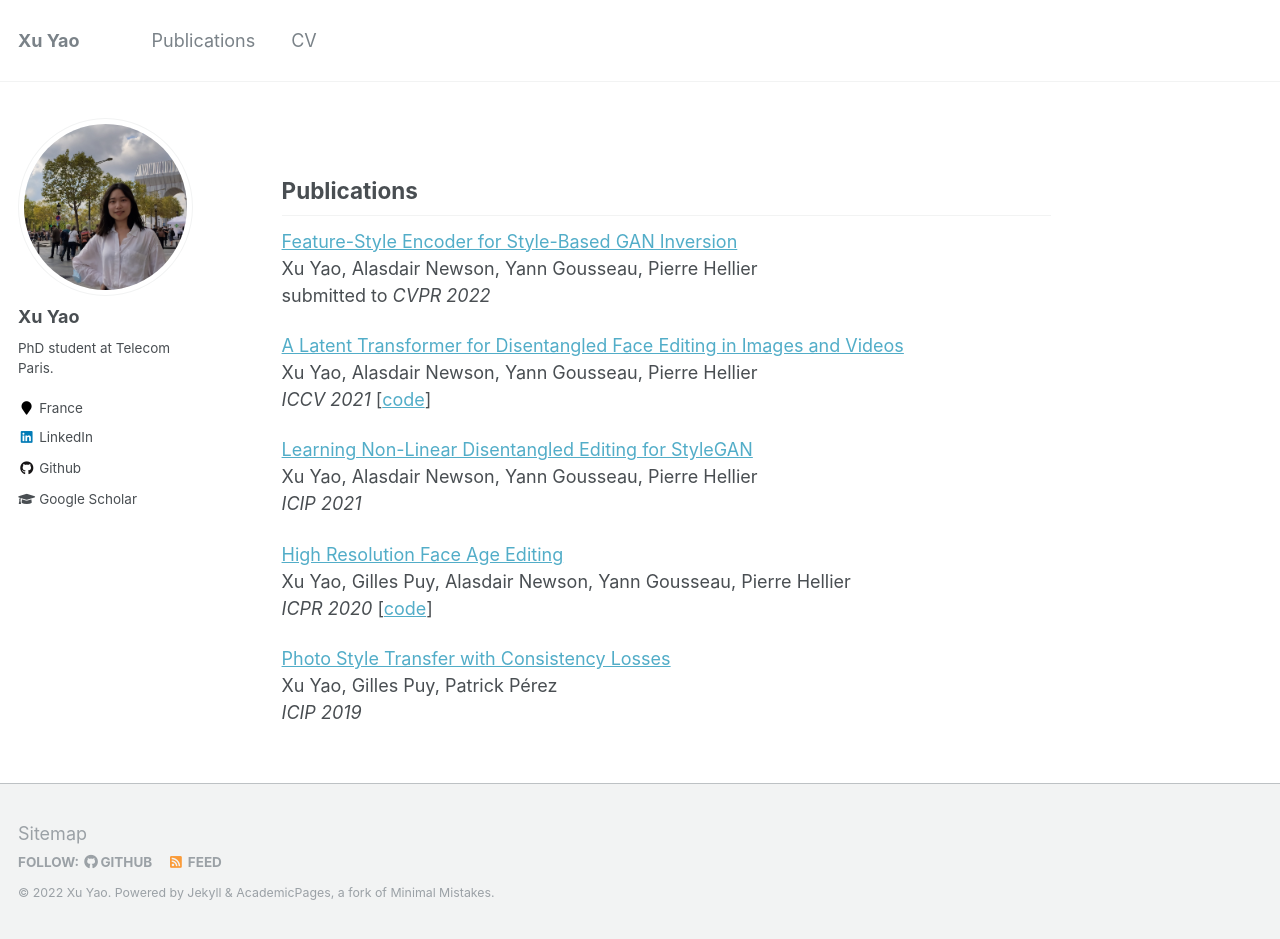
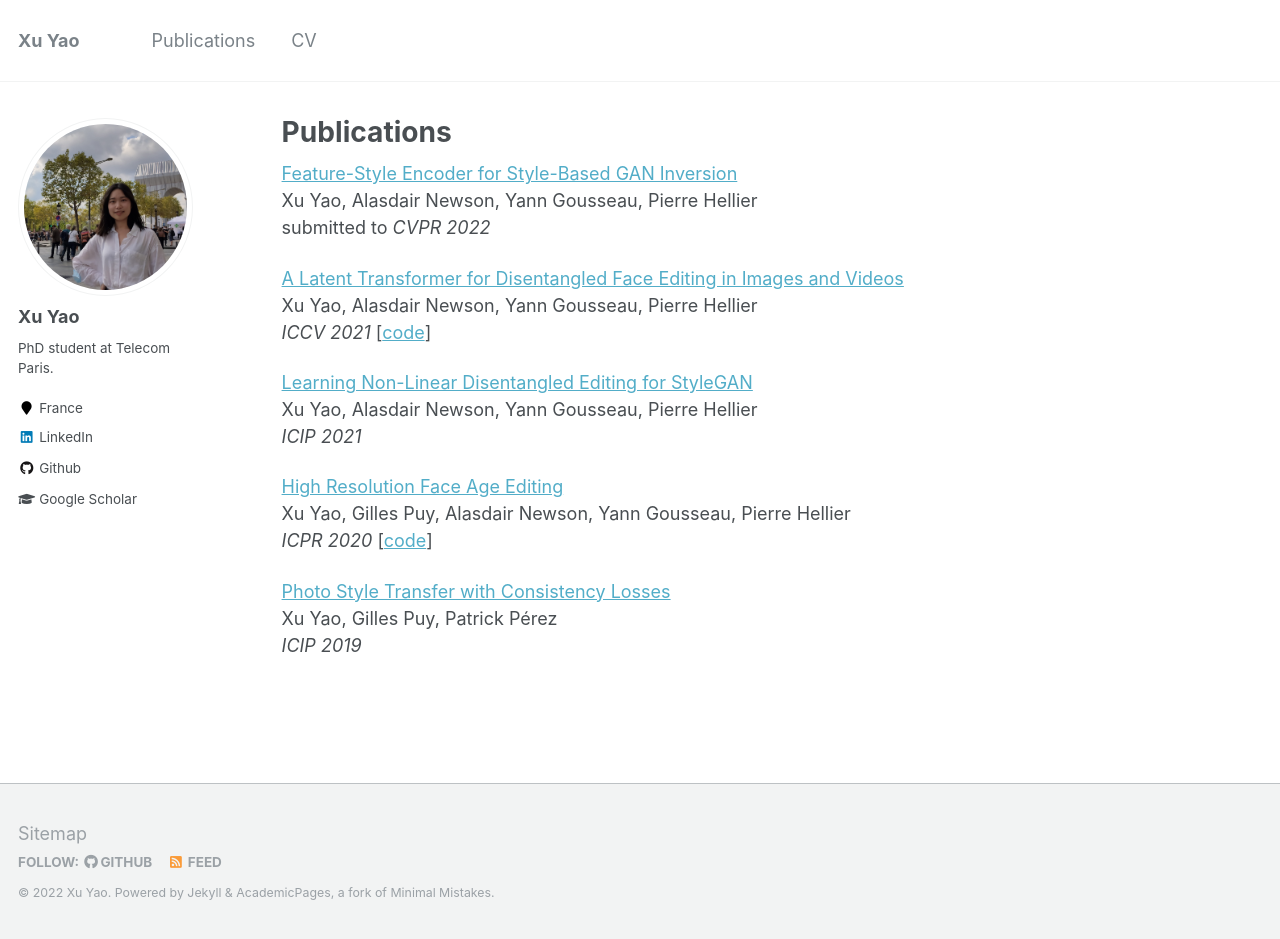
Before and after one commit to Xu-Yao/xu-yao.github.io, a Jekyll site: the page built from _pages/publications.md, in a window 1280 px wide and 939 px high. Built offline with Jekyll 4.4.1, drawn with Linux system fonts in a browser that asks for light colours.

```diff
--- a/_pages/publications.md
+++ b/_pages/publications.md
@@ -1,12 +1,10 @@
 ---
-title: ""
+title: "Publications"
 permalink: /publications/
 author_profile: true
 ---
 
 {% include base_path %}
-
-## Publications
 
 [Feature-Style Encoder for Style-Based GAN Inversion](https://xu-yao.github.io/files/Feature_Style_Encoder_for_Style_Based_GAN_Inversion_arxiv.pdf)
 Xu Yao, Alasdair Newson, Yann Gousseau, Pierre Hellier \
```
